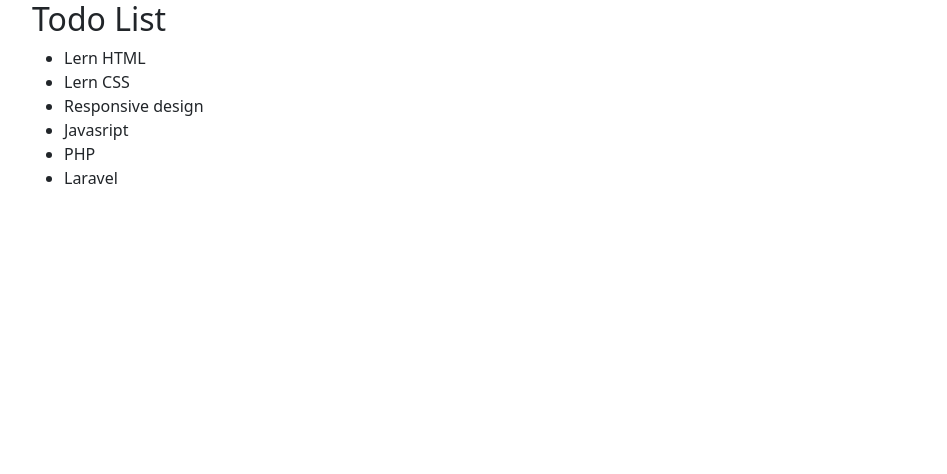
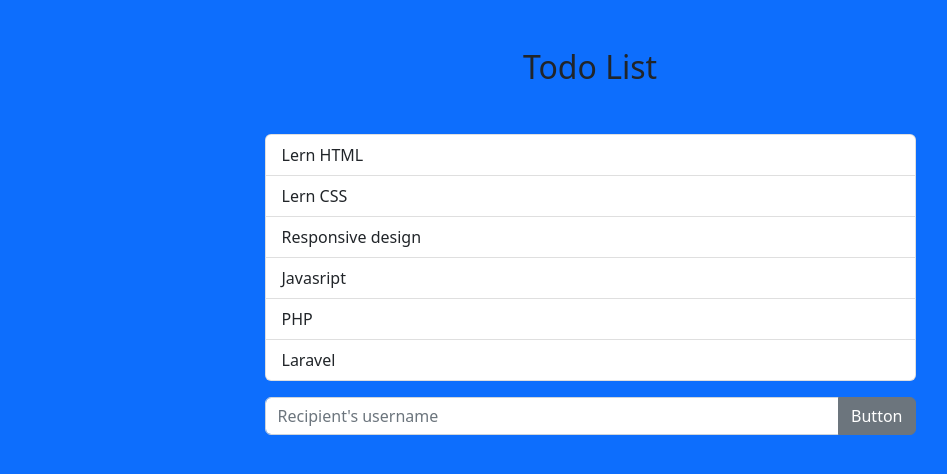
Before and after one commit to federossi93/php-todo-list-json, a PHP site: page / in a window 1280 px wide. Shown: the top 474 px of the page, without its empty margins (50-997 px from the left). Run offline with PHP 8.4, Linux system fonts and the light colour scheme; some libraries are stand-ins or nearby versions.

Commit message:
add style

```diff
--- a/index.php
+++ b/index.php
@@ -11,15 +11,28 @@
     <title>Document</title>
 </head>
 
-<body>
+<body class="bg-primary">
     <div id="app">
-        <div class="container">
-        <h2>Todo List</h2>
-        <ul>
-            <li v-for="task in tasks">{{task}}</li>
+        <h2 class="text-center my-5">Todo List</h2>
+        <div class="container d-flex justify-content-center">
+            <ul class="list-group col-7">
+                <li v-for="task in tasks" class="list-group-item">{{task}}</li>
+            </ul>
+        </div>
 
-        </ul>
+        <div class=" container d-flex justify-content-center my-3">
+            <div class="col-7">
+                <form action="server.php" method="post">
+                <div class="input-group mb-3 ">
+                    <input type="text" class="form-control" placeholder="Recipient's username"
+                        aria-label="Recipient's username" aria-describedby="button-addon2">
+                    <button class="btn btn-secondary" type="button" id="button-addon2">Button</button>
+            </form>
+            </div>
+
         </div>
+
+    </div>
     </div>
 
 
@@ -27,9 +40,13 @@
 
 
     <!--script axios-->
-    <script src="https://cdnjs.cloudflare.com/ajax/libs/axios/1.2.0/axios.min.js" integrity="sha512-OdkysyYNjK4CZHgB+dkw9xQp66hZ9TLqmS2vXaBrftfyJeduVhyy1cOfoxiKdi4/bfgpco6REu6Rb+V2oVIRWg==" crossorigin="anonymous" referrerpolicy="no-referrer"></script>
+    <script src="https://cdnjs.cloudflare.com/ajax/libs/axios/1.2.0/axios.min.js"
+        integrity="sha512-OdkysyYNjK4CZHgB+dkw9xQp66hZ9TLqmS2vXaBrftfyJeduVhyy1cOfoxiKdi4/bfgpco6REu6Rb+V2oVIRWg=="
+        crossorigin="anonymous" referrerpolicy="no-referrer"></script>
     <!--script bootstrap-->
-    <script src="https://cdn.jsdelivr.net/npm/bootstrap@5.2.3/dist/js/bootstrap.bundle.min.js" integrity="sha384-kenU1KFdBIe4zVF0s0G1M5b4hcpxyD9F7jL+jjXkk+Q2h455rYXK/7HAuoJl+0I4" crossorigin="anonymous"></script>
+    <script src="https://cdn.jsdelivr.net/npm/bootstrap@5.2.3/dist/js/bootstrap.bundle.min.js"
+        integrity="sha384-kenU1KFdBIe4zVF0s0G1M5b4hcpxyD9F7jL+jjXkk+Q2h455rYXK/7HAuoJl+0I4" crossorigin="anonymous">
+    </script>
     <!--script vue-->
     <script src="https://unpkg.com/vue@3/dist/vue.global.js"></script>
 
```
